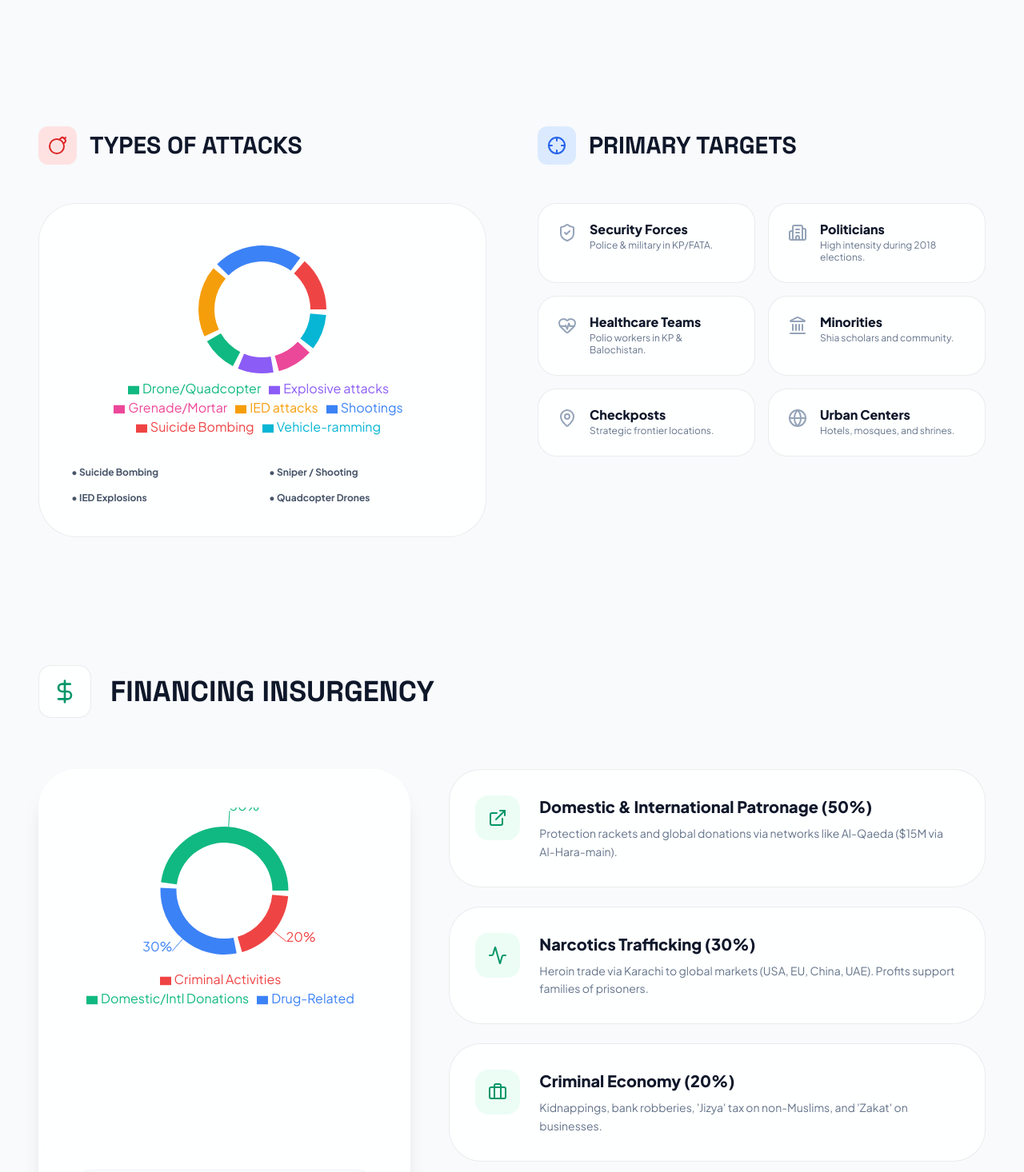
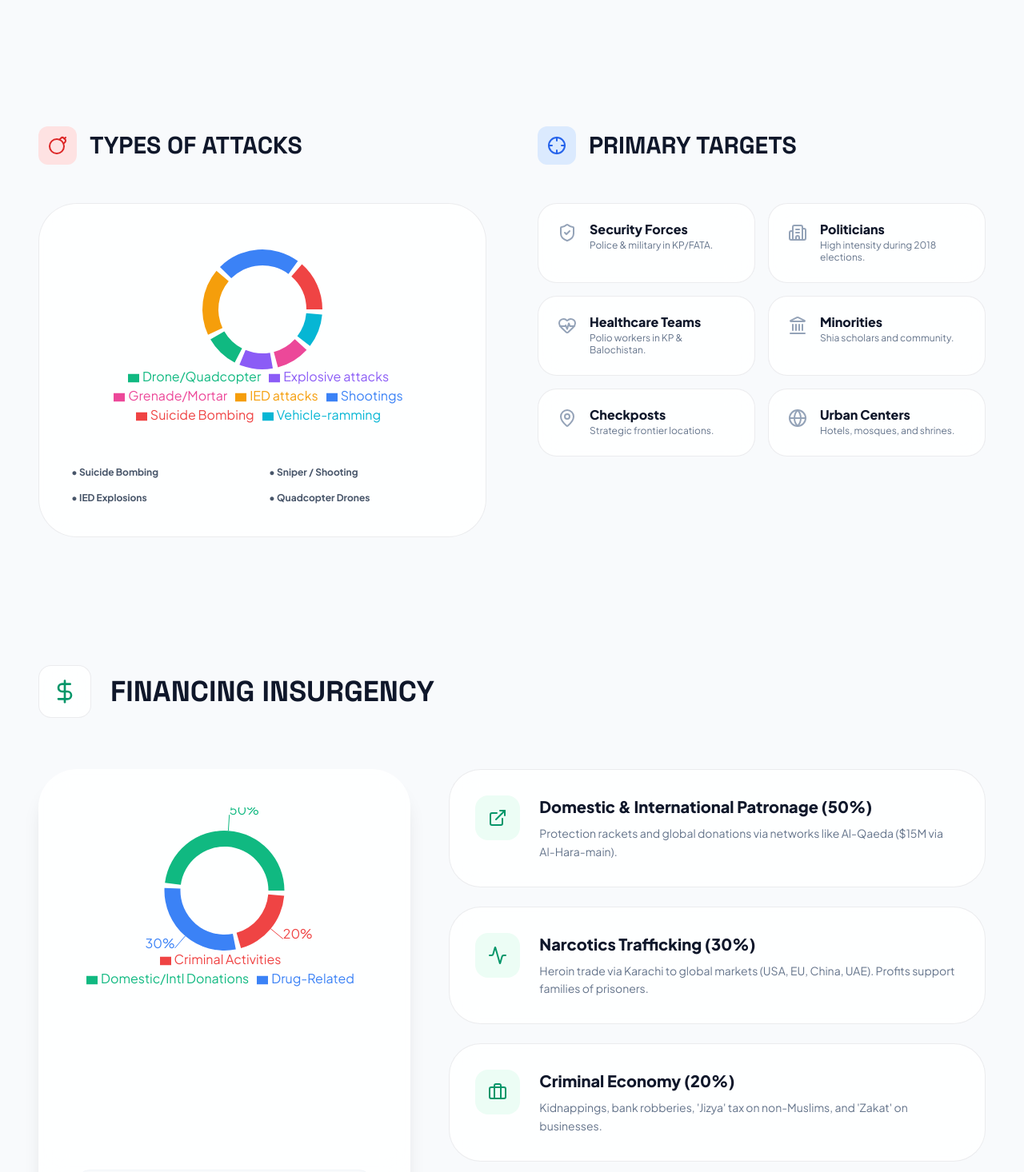
Before and after one commit to afgshayan/InfoGraphy, a React (Vite) app: page / in a window 1280 px wide. Shown: the part 4213-5679 px from the top of the page at 80% size. Built offline with nearby package versions, Linux system fonts and the light colour scheme.

Commit message:
fix(StatsCharts): Adjust PieChart margins and radii
Correctly define the `margin` prop for `PieChart` components by adding `right` and `left` properties. Also, slightly adjust the `innerRadius` and `outerRadius` for improved visual balance.

```diff
--- a/components/StatsCharts.tsx
+++ b/components/StatsCharts.tsx
@@ -46,8 +46,9 @@ export const AttackTypePie: React.FC = () => {
   return (
     <div className="h-64 w-full">
       <ResponsiveContainer width="100%" height="100%">
-        <PieChart>
-          <Pie data={data} cx="50%" cy="50%" innerRadius={60} outerRadius={80} paddingAngle={5} dataKey="value">
+        {/* Fix: Added missing 'right' and 'left' properties to the margin prop to comply with Recharts Margin type */}
+        <PieChart margin={{ top: 20, right: 0, bottom: 20, left: 0 }}>
+          <Pie data={data} cx="50%" cy="50%" innerRadius={55} outerRadius={75} paddingAngle={5} dataKey="value">
             {data.map((entry, index) => <Cell key={`cell-${index}`} fill={COLORS[index % COLORS.length]} stroke="none" />)}
           </Pie>
           <Tooltip
@@ -72,13 +73,13 @@ export const FundingPie: React.FC = () => {
   return (
     <div className="h-64 w-full">
       <ResponsiveContainer width="100%" height="100%">
-        <PieChart>
+        <PieChart margin={{ top: 30, bottom: 30, left: 10, right: 10 }}>
           <Pie
             data={data}
             cx="50%"
             cy="50%"
-            innerRadius={60}
-            outerRadius={80}
+            innerRadius={55}
+            outerRadius={75}
             paddingAngle={5}
             dataKey="value"
             label={({ value }) => `${value}%`}
```
